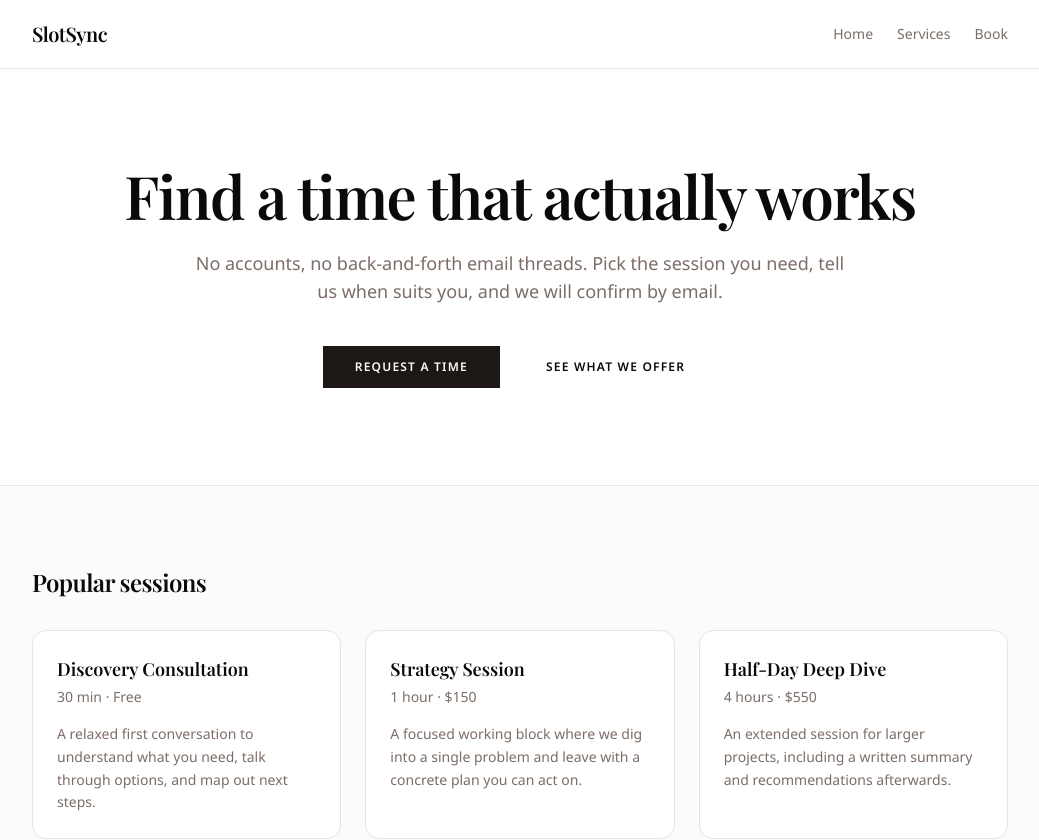
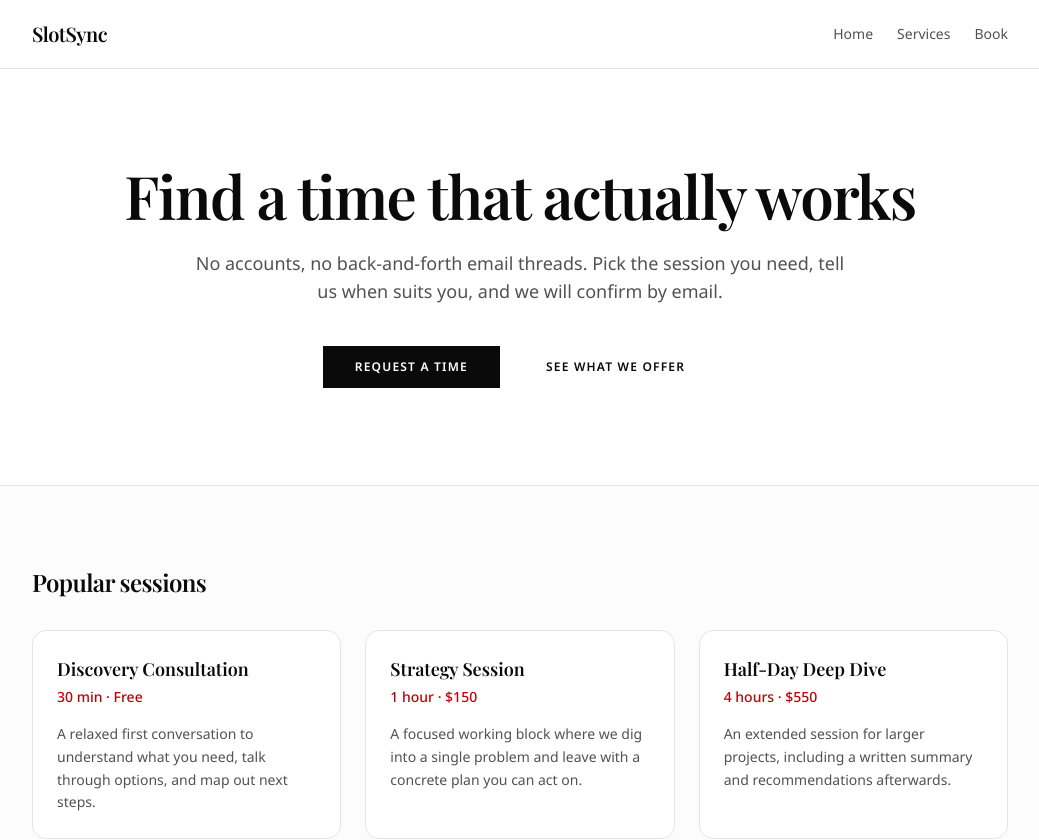
Before and after one commit to dross7278-star/practice, a Next.js app: page / in a window 1280 px wide. Shown: the top 840 px of the page, without its empty margins (120-1159 px from the left). Built offline with nearby package versions, Linux system fonts and the light colour scheme; a web font is replaced by a local one.

Commit message:
Switch palette to red, black, and white

```diff
--- a/app/globals.css
+++ b/app/globals.css
@@ -50,23 +50,23 @@
 
 :root {
   --background: oklch(1 0 0);
-  --foreground: oklch(0.147 0.004 49.3);
+  --foreground: oklch(0.145 0 0);
   --card: oklch(1 0 0);
-  --card-foreground: oklch(0.147 0.004 49.3);
+  --card-foreground: oklch(0.145 0 0);
   --popover: oklch(1 0 0);
-  --popover-foreground: oklch(0.147 0.004 49.3);
-  --primary: oklch(0.214 0.009 43.1);
-  --primary-foreground: oklch(0.986 0.002 67.8);
-  --secondary: oklch(0.96 0.002 17.2);
-  --secondary-foreground: oklch(0.214 0.009 43.1);
-  --muted: oklch(0.96 0.002 17.2);
-  --muted-foreground: oklch(0.547 0.021 43.1);
-  --accent: oklch(0.96 0.002 17.2);
-  --accent-foreground: oklch(0.214 0.009 43.1);
-  --destructive: oklch(0.577 0.245 27.325);
-  --border: oklch(0.922 0.005 34.3);
-  --input: oklch(0.922 0.005 34.3);
-  --ring: oklch(0.714 0.014 41.2);
+  --popover-foreground: oklch(0.145 0 0);
+  --primary: oklch(0.145 0 0);
+  --primary-foreground: oklch(1 0 0);
+  --secondary: oklch(0.97 0 0);
+  --secondary-foreground: oklch(0.205 0 0);
+  --muted: oklch(0.97 0 0);
+  --muted-foreground: oklch(0.44 0 0);
+  --accent: oklch(0.97 0 0);
+  --accent-foreground: oklch(0.205 0 0);
+  --destructive: oklch(0.505 0.213 27.518);
+  --border: oklch(0.922 0 0);
+  --input: oklch(0.922 0 0);
+  --ring: oklch(0.708 0 0);
   --chart-1: oklch(0.868 0.007 39.5);
   --chart-2: oklch(0.547 0.021 43.1);
   --chart-3: oklch(0.438 0.017 39.3);
--- a/app/page.tsx
+++ b/app/page.tsx
@@ -31,7 +31,7 @@
             {services.map((service) => (
               <article key={service.id} className="rounded-xl border bg-card p-6">
                 <h3 className="font-heading text-lg font-semibold">{service.name}</h3>
-                <p className="mt-1 text-sm text-muted-foreground">
+                <p className="mt-1 text-sm font-medium text-red-700">
                   {formatDuration(service.durationMinutes)} &middot; {formatPrice(service.priceCents)}
                 </p>
                 <p className="mt-4 text-sm leading-relaxed text-muted-foreground">
@@ -52,7 +52,7 @@
             { title: "Get confirmation", body: "We reply by email, usually within one business day." },
           ].map((step, index) => (
             <li key={step.title}>
-              <span className="font-heading text-3xl text-muted-foreground/50">{index + 1}</span>
+              <span className="font-heading text-3xl text-red-700">{index + 1}</span>
               <h3 className="mt-2 font-semibold">{step.title}</h3>
               <p className="mt-2 text-sm leading-relaxed text-muted-foreground">{step.body}</p>
             </li>
```
